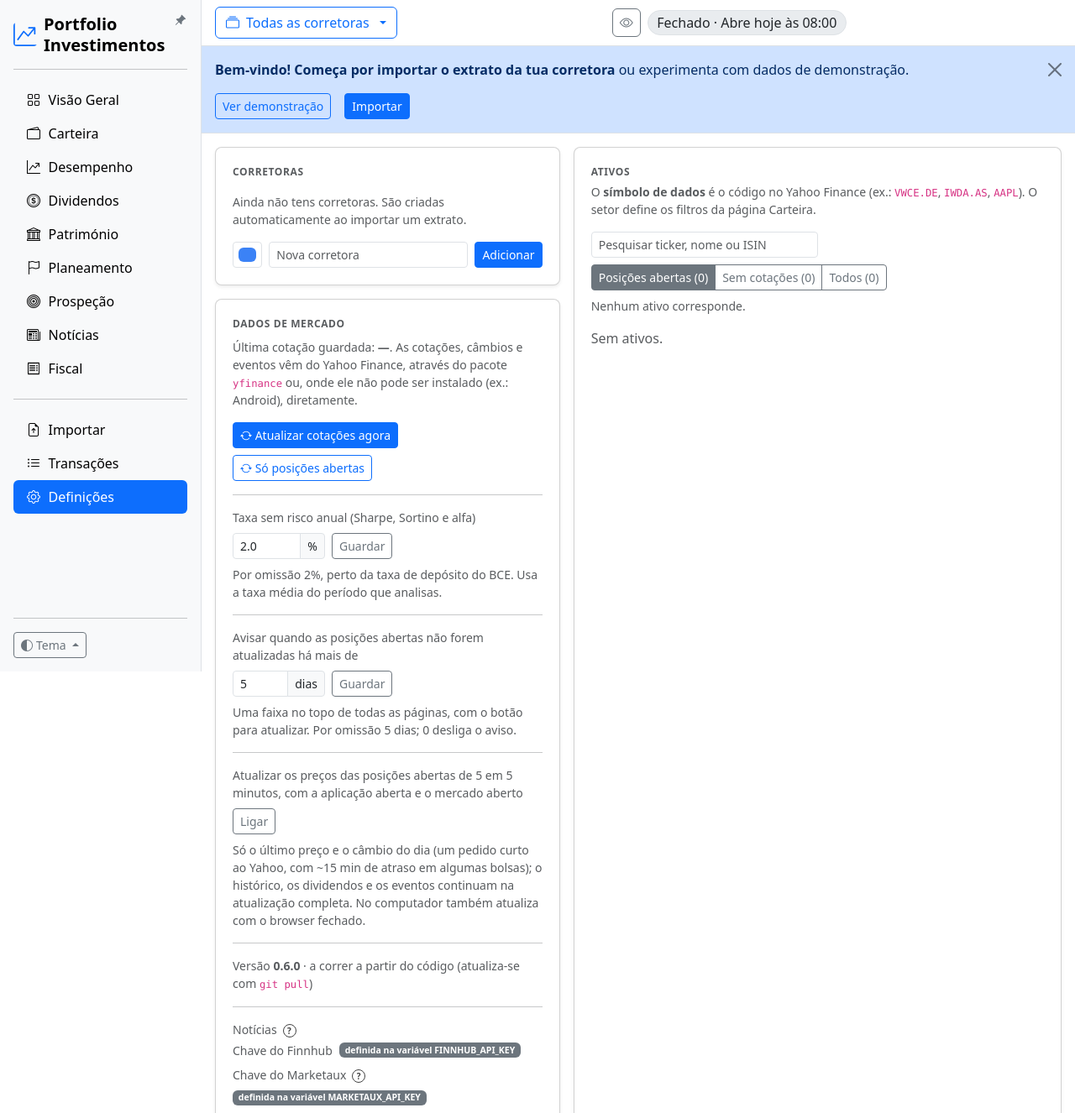
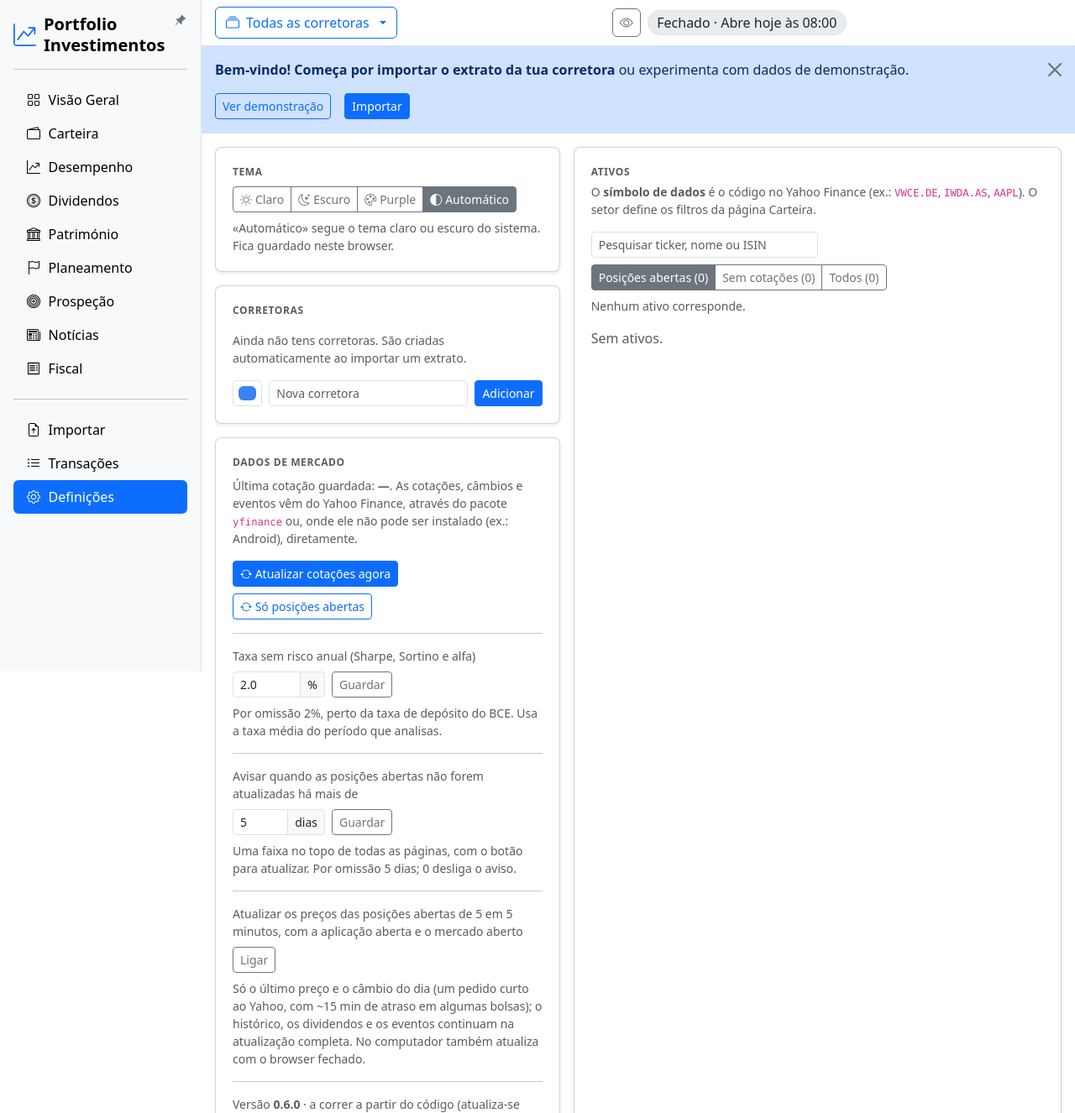
Before and after one commit to geneiros/PortfolioInvestimentos, a Flask app: page /definicoes in a window 1280 px wide. Shown: the top 1326 px of the page at 84% size. Run offline with Flask 3, Linux system fonts and the light colour scheme; data comes from the database, SQL or seed files in the repository; data that the repository does not hold is empty; some libraries are stand-ins or nearby versions.

Commit message:
Tema e «Sair» passam do menu para as Definições
- O fundo do menu lateral deixa de ter o botão do tema e o de sair (o de
  recolher já tinha passado para o pin ao lado do logótipo).
- Definições: novo cartão «Tema», no topo, com Claro, Escuro, Purple e
  Automático; o tema escolhido fica destacado.
- Definições: «Sair» no cartão «Segurança», quando há palavra-passe.
- Testes: o tema e o «Sair» estão nas Definições e já não no menu.

Co-Authored-By: Claude Opus 5.5 <noreply@anthropic.com>
Claude-Session: https://claude.ai/code/session_01XrKzqAX5NJJSDbb8wuyT5F

```diff
--- a/portfolio_investimentos/static/css/pm.css
+++ b/portfolio_investimentos/static/css/pm.css
@@ -49,11 +49,6 @@ html.pm-purple[data-bs-theme="dark"] .modal { --bs-modal-bg: #272236; }
 .pm-content { padding: 1rem; }
 body.pm-collapsed .pm-sidebar { --pm-sidebar-width: 76px; }
 body.pm-collapsed .pm-sidebar .label, body.pm-collapsed .pm-sidebar .badge { display: none; }
-/* barra recolhida (76 px): os botões do fundo não cabem lado a lado; ficam em coluna, só com o ícone,
-   para o botão de expandir continuar visível */
-body.pm-collapsed .pm-sidebar-foot { flex-direction: column; align-items: center; }
-body.pm-collapsed .pm-sidebar-foot .ms-auto { margin-left: 0 !important; }
-body.pm-collapsed .pm-sidebar-foot .dropdown-toggle::after { display: none; }
 /* o pin de recolher/expandir, ao lado do logótipo: cheio com o menu expandido (fixo), vazio recolhido; na barra
    recolhida fica por baixo do logótipo */
 .pm-pin { padding: 0 .15rem; line-height: 1; }
--- a/portfolio_investimentos/templates/base.html
+++ b/portfolio_investimentos/templates/base.html
@@ -48,23 +48,6 @@
       <li class="nav-item"><a href="{{ url }}" class="nav-link {{ 'active' if active == key else 'link-body-emphasis' }}"><i class="bi {{ icon }}"></i><span class="label">{{ label }}</span></a></li>
       {% endfor %}
     </ul>
-    <hr>
-    <div class="pm-sidebar-foot d-flex align-items-center gap-2">
-      <div class="dropup">
-        <button class="btn btn-sm btn-outline-secondary dropdown-toggle" data-bs-toggle="dropdown" title="Tema">
-          <i class="bi bi-circle-half"></i><span class="label ms-1">Tema</span>
-        </button>
-        <ul class="dropdown-menu">
-          <li><button class="dropdown-item" data-pm-theme="light"><i class="bi bi-sun me-2"></i>Claro</button></li>
-          <li><button class="dropdown-item" data-pm-theme="dark"><i class="bi bi-moon-stars me-2"></i>Escuro</button></li>
-          <li><button class="dropdown-item" data-pm-theme="purple"><i class="bi bi-palette me-2"></i>Purple</button></li>
-          <li><button class="dropdown-item" data-pm-theme="auto"><i class="bi bi-circle-half me-2"></i>Automático</button></li>
-        </ul>
-      </div>
-      {% if auth_enabled %}
-      <button class="btn btn-sm btn-outline-secondary" data-pm-action="logout" title="Sair"><i class="bi bi-box-arrow-right"></i><span class="label ms-1">Sair</span></button>
-      {% endif %}
-    </div>
   </aside>
   <div class="pm-backdrop d-lg-none" data-pm-toggle="menu" aria-hidden="true"></div>
 
--- a/portfolio_investimentos/templates/pages/definicoes.html
+++ b/portfolio_investimentos/templates/pages/definicoes.html
@@ -3,6 +3,17 @@
 {% from "macros.html" import help, logo %}
 <div class="row g-3">
   <div class="col-xl-5">
+    <div class="pm-card mb-3" id="themeSettings">
+      <div class="pm-label mb-2">Tema</div>
+      <div class="btn-group btn-group-sm flex-wrap" role="group" aria-label="Tema">
+        <button type="button" class="btn btn-outline-secondary" data-pm-theme="light"><i class="bi bi-sun me-1"></i>Claro</button>
+        <button type="button" class="btn btn-outline-secondary" data-pm-theme="dark"><i class="bi bi-moon-stars me-1"></i>Escuro</button>
+        <button type="button" class="btn btn-outline-secondary" data-pm-theme="purple"><i class="bi bi-palette me-1"></i>Purple</button>
+        <button type="button" class="btn btn-outline-secondary" data-pm-theme="auto"><i class="bi bi-circle-half me-1"></i>Automático</button>
+      </div>
+      <p class="small text-body-secondary mt-2 mb-0">«Automático» segue o tema claro ou escuro do sistema. Fica guardado neste browser.</p>
+    </div>
+
     <div class="pm-card mb-3">
       <div class="pm-label mb-3">Corretoras</div>
       {% for b in brokers %}
@@ -182,6 +193,13 @@
         </form>
         {% endif %}
       {% endif %}
+      {% if auth_enabled %}
+      <hr>
+      <div class="d-flex align-items-center gap-2">
+        <span class="small text-body-secondary me-auto">Terminar a sessão neste browser (a cópia offline é apagada).</span>
+        <button class="btn btn-sm btn-outline-secondary text-nowrap" type="button" data-pm-action="logout" id="logoutBtn"><i class="bi bi-box-arrow-right"></i> Sair</button>
+      </div>
+      {% endif %}
     </div>
 
     <div class="pm-card">
```
Also changed, not shown: tests/test_app.py (+5 -1 lines), CHANGELOG.md.
